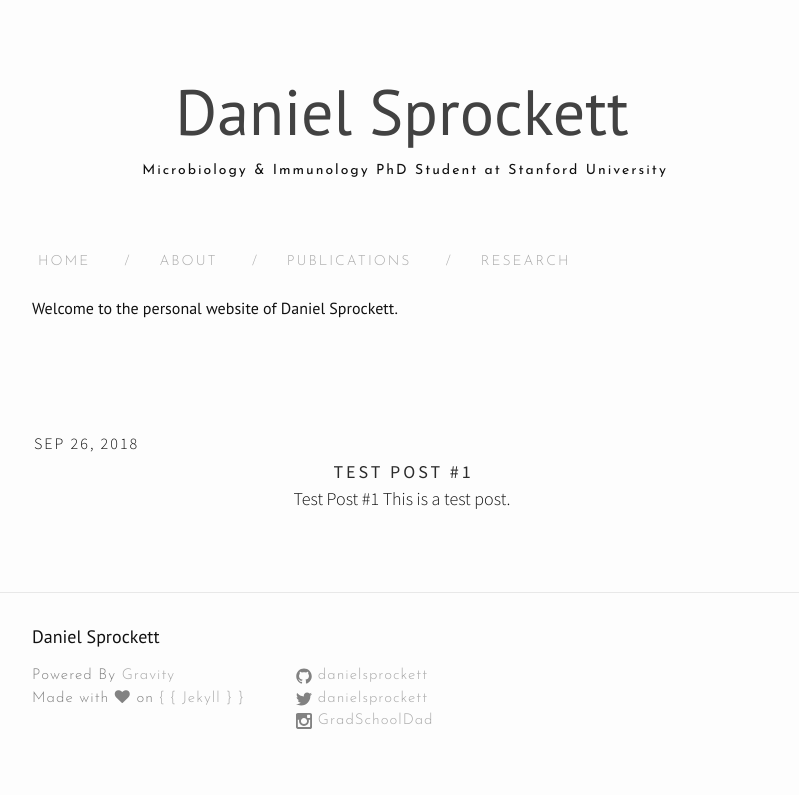
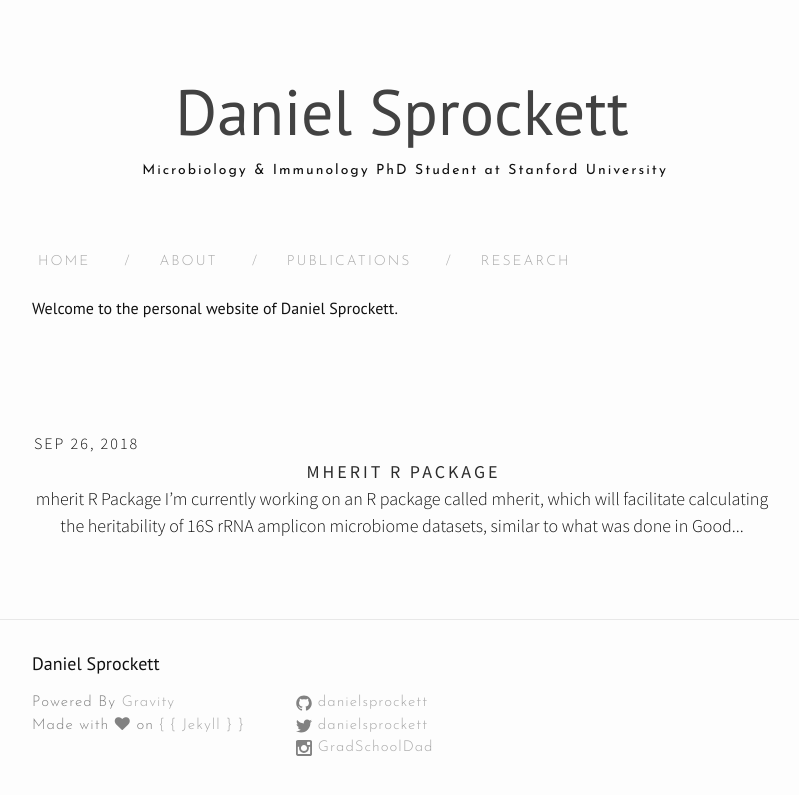
Before and after one commit to DanielSprockett/danielsprockett.github.io, a Jekyll site: the page built from index.html, in a window 1280 px wide. Shown: the top 795 px of the page, without its empty margins (238-1037 px from the left). Built offline with Jekyll 4.4.1, drawn with Linux system fonts in a browser that asks for light colours; nearby versions of some CDN libraries; the list of posts is cut into pages by our own code.

Commit message:
mherit post

```diff
--- a/_posts/2018-09-26-test_post_1.markdown
+++ /dev/null
@@ -1,11 +0,0 @@
----
-layout: post
-title:  "Test Post #1"
-date:   2018-09-26
-categories: ["science", "microbiome"]
-author: "Dan"
----
-
-<h2> Test Post #1</h2>
-
-This is a test post.
--- /dev/null
+++ b/_posts/2018-12-17-mherit_R_Package.markdown
@@ -0,0 +1,11 @@
+---
+layout: post
+title:  "mherit R Package"
+date:   2018-09-26
+categories: ["science", "microbiome"]
+author: "Dan"
+---
+
+<h2> <code>mherit</code> R Package</h2>
+
+I'm currently working on an R package called <code>mherit</code>, which will facilitate calculating the heritability of 16S rRNA amplicon microbiome datasets, similar to what was done in [Goodrich <i>et al.</i> (2014)](https://www.sciencedirect.com/science/article/pii/S0092867414012410) and [Goodrich <i>et al.</i> (2016)](https://www.cell.com/cell-host-microbe/fulltext/S1931-3128(16)30153-6). You can check it out [here](https://danielsprockett.github.io/mherit/).
--- a/publications.md
+++ b/publications.md
@@ -18,10 +18,7 @@ category: "publications"
   <b>
     Daniel Sprockett
   </b>
-  , Natalie Fischer, Rotem Sigall Boneh, Dan Turner, Jarek Kierkus, Malgorzata Sladek, Johanna Escher, Eytan Wine, Baruch Yerushalmi, Jorge Amil Dias, Ron Shaoul, Michal Kori, Scott Snapper, Susan Holmes, Athos Bousvaros, Arie Levine, David A. Relman (2018) Submitted to
-  <i>
-    Am J Gastroenterol.
-  </i>
+  , Natalie Fischer, Rotem Sigall Boneh, Dan Turner, Jarek Kierkus, Malgorzata Sladek, Johanna Escher, Eytan Wine, Baruch Yerushalmi, Jorge Amil Dias, Ron Shaoul, Michal Kori, Scott Snapper, Susan Holmes, Athos Bousvaros, Arie Levine, David A. Relman (2018)
 Available on <i>bioRxiv</i>.
 </font>
 <br>
```
